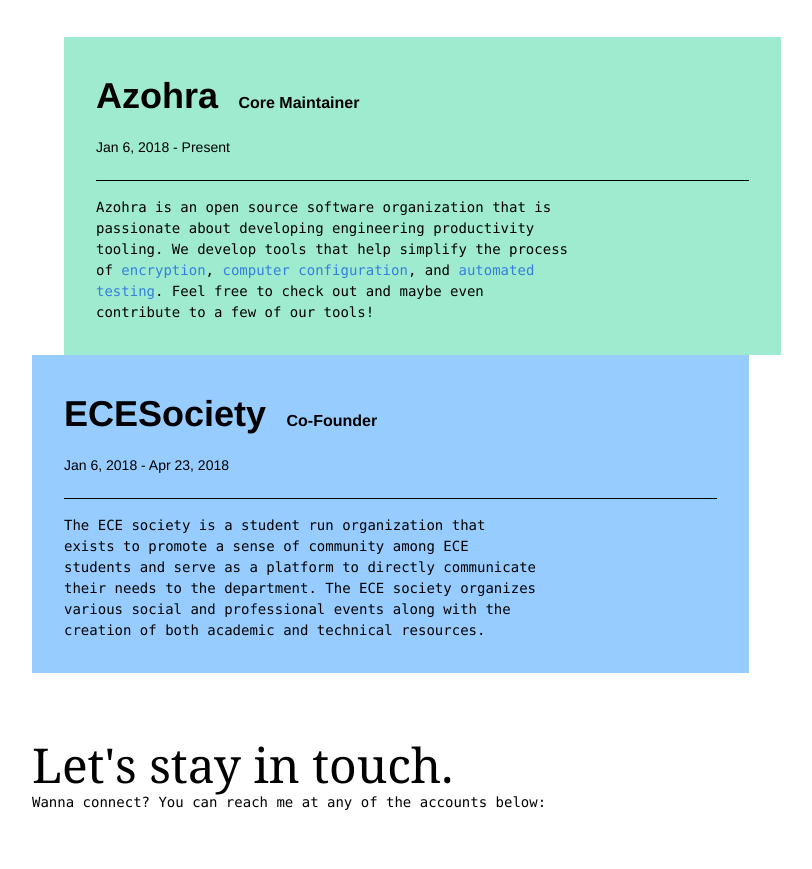
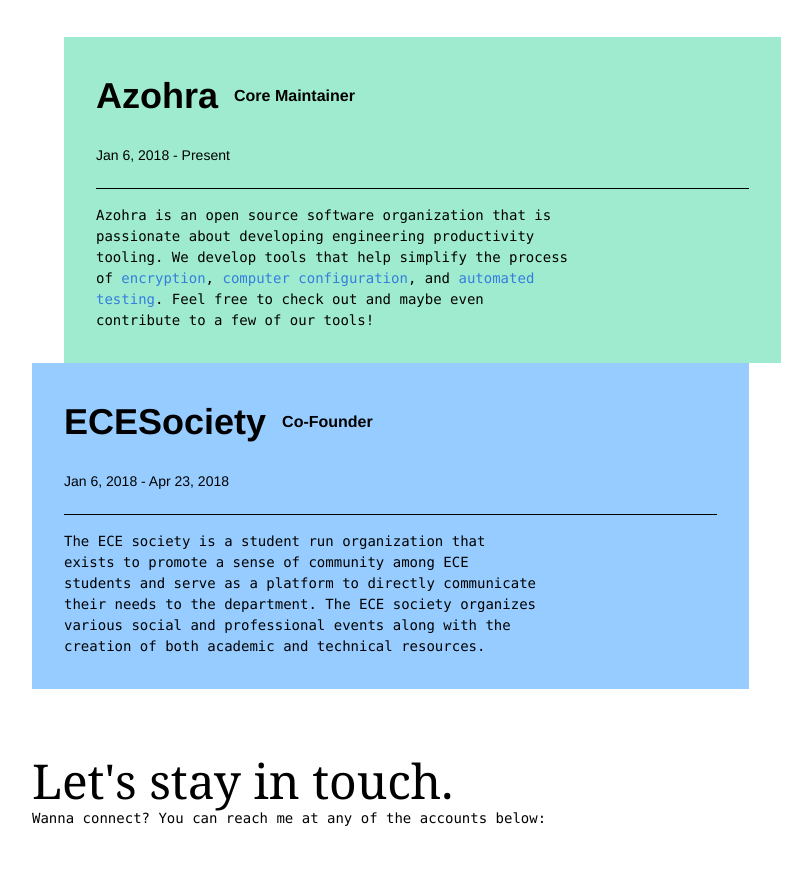
Before and after one commit to MatthewNielsen27/site, a website: page index.html in a window 1280 px wide. Shown: the part 3456-4325 px from the top of the page, without its empty margins (160-972 px from the left). Drawn offline with Linux system fonts and the light colour scheme.

Commit message:
use flexbox

```diff
--- a/index.html
+++ b/index.html
@@ -189,8 +189,10 @@
                         <!-- AZOHRA -->
                         <div class="w-100 w-80-ns bg-light-green mt2-ns ml4-ns">
                             <div class="pa4">
-                                <span class="f4 f2-ns b dib pr3">Azohra</span>
-                                <b class="dib">Core Maintainer</b>
+                                <div class="flex items-center pb2">
+                                    <span class="f4 f2-ns b dib pr3">Azohra</span>
+                                    <b class="dib">Core Maintainer</b>
+                                </div>
                                 <blockquote class="ph0 pb2 mb3 bb mh0 mt0">
                                     <p class="lh-copy measure f6">Jan 6, 2018 - Present</p>
                                 </blockquote>
@@ -208,8 +210,10 @@
                         <!-- ECESOCIETY -->
                         <div class="w-100 w-80-ns bg-light-blue">
                             <div class="pa4">
-                                <span class="f4 f2-ns b dib pr3">ECESociety</span>
-                                <b class="dib">Co-Founder</b>
+                                <div class="flex items-center pb2">
+                                    <span class="f4 f2-ns b dib pr3">ECESociety</span>
+                                    <b class="dib">Co-Founder</b>
+                                </div>
                                 <blockquote class="ph0 pb2 mb3 bb mh0 mt0">
                                     <p class="lh-copy measure f6">Jan 6, 2018 - Apr 23, 2018</p>
                                 </blockquote>
```
